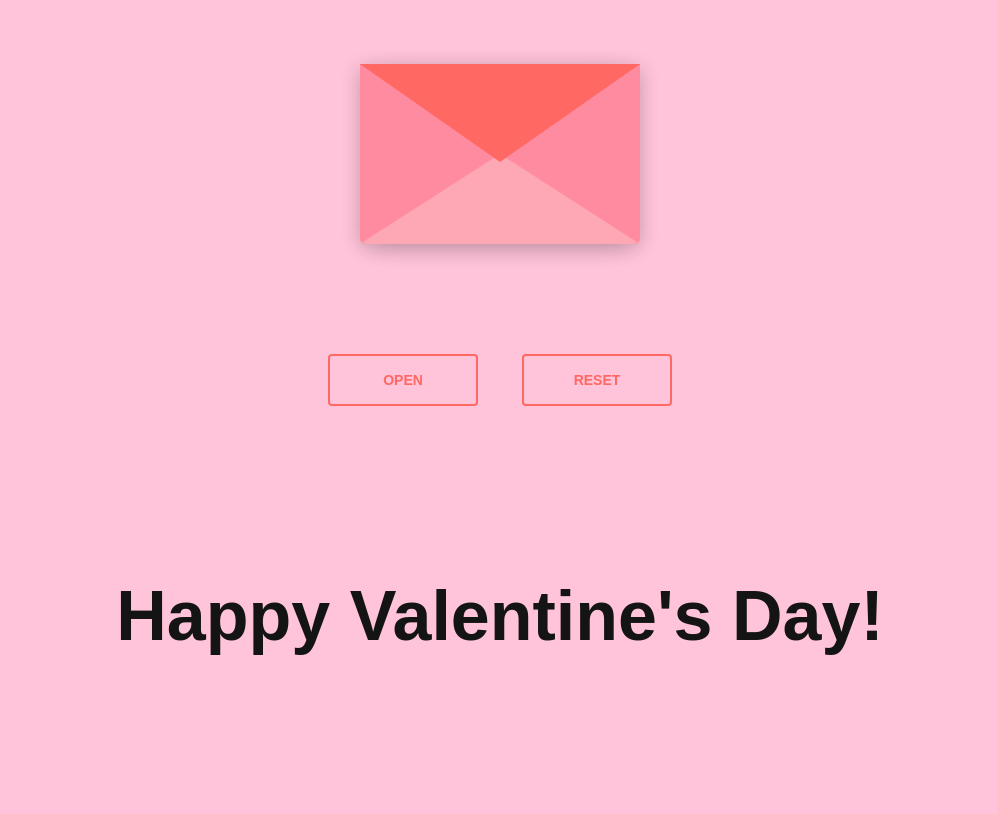
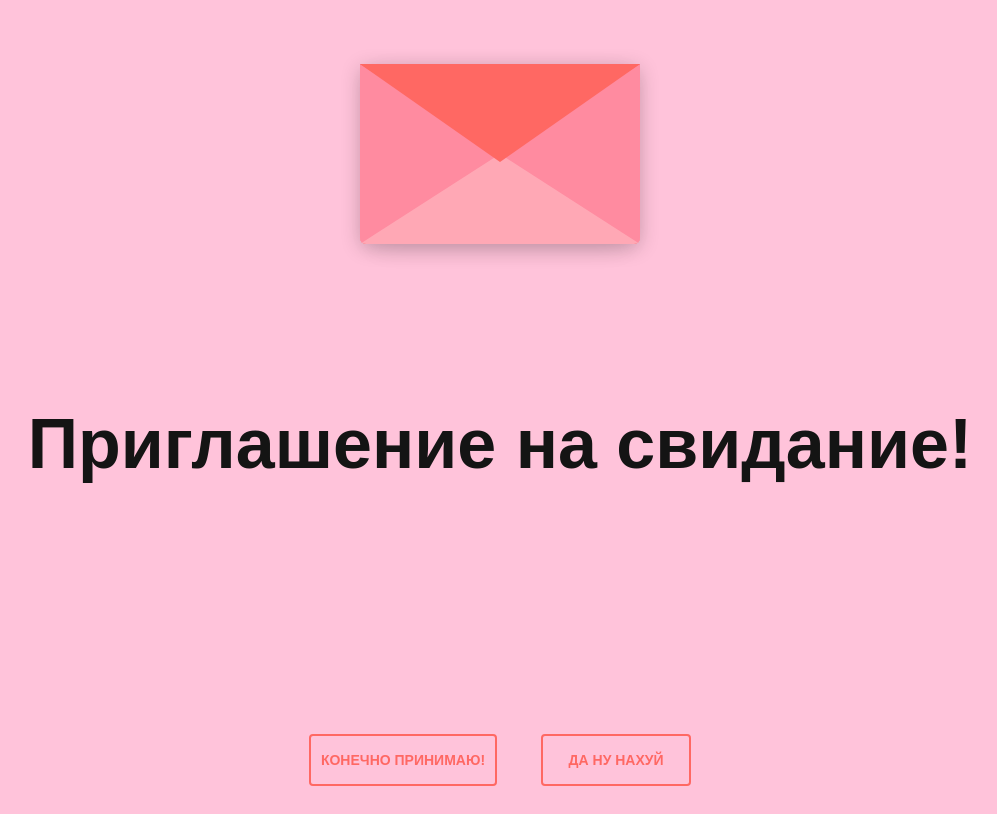
Before and after one commit to w311-qt/invitation, a plain HTML site: page index.html in a window 1280 px wide. Shown: the part 134-948 px from the top of the page, without its empty margins (140-1137 px from the left). Drawn offline with nearby package versions, Linux system fonts and the light colour scheme.

Commit message:
Update index.html

```diff
--- a/index.html
+++ b/index.html
@@ -25,11 +25,11 @@
                 </div>
             </div>
         </div>
+        <h1 class="valentine">Приглашение на свидание!</h1>
         <div class="reset">
-            <button id="open">Open</button>
-            <button id="reset">Reset</button>
+            <button id="open">Конечно принимаю!</button>
+            <button id="reset">Да ну нахуй</button>
         </div>
-        <h1 class="valentine">Happy Valentine's Day!</h1>
         <script src="index.js"></script>
     </body>
 </html>
```
